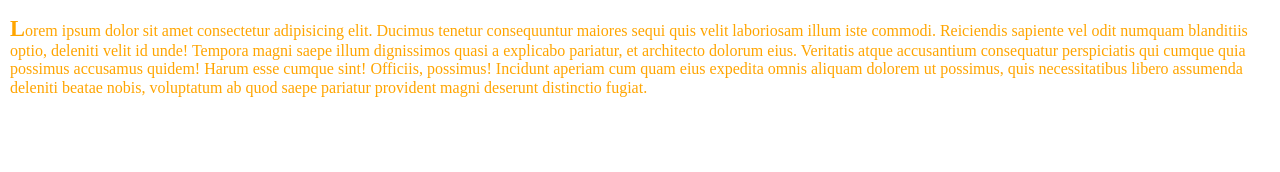
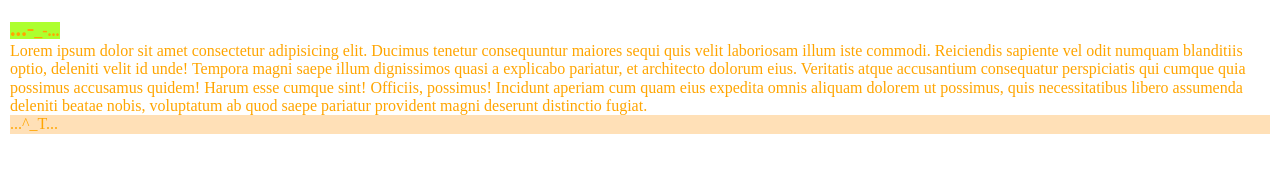
Before and after one commit to Otacon2024/Responsive-Best-Practices, a website: page css/pseudo-element-selectors.html in a window 1280 px wide. Drawn offline with Linux system fonts and the light colour scheme.

Commit message:
Add styles for pseudo-element selectors
// "::first-line", "::first-line", "::selection", "::before", "::after"

```diff
--- a/css/css/pseudo-element-selectors.css
+++ b/css/css/pseudo-element-selectors.css
@@ -1,8 +1,36 @@
 body {
     margin: 10px;
 }
+
 
 p::first-letter {
     font-size:140%;
     font-weight: bold;
 }
+
+
+p::first-line {
+    font-weight: bold;
+    background-color: greenyellow;
+}
+
+
+/* Any element that is selected */
+
+::selection {
+    background-color: pink;
+}
+
+
+/* Before paragraph */
+
+p::before {
+    content: "...-_-... ";
+    display: block;
+}
+
+p::after {
+    content: " ...^_T...";
+    background-color: rgb(255, 224, 183);
+    display: block;
+}
```
